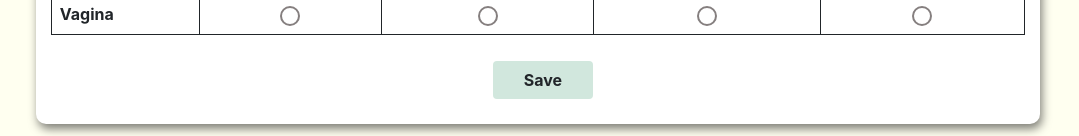
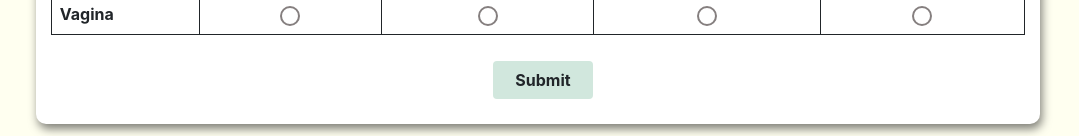
Before and after one commit to Yuzhiping00/PFIQ-7-Survey-Demo, a React (Create React App) app: page / in a window 1280 px wide. Shown: the part 1954-2090 px from the top of the page, without its empty margins (102-1181 px from the left). Built offline with nearby package versions, Linux system fonts and the light colour scheme.

Commit message:
#40: added antoher state to control submit button enabled or disabled. If we want to disable button after submit the form, we uncomment line 130

```diff
--- a/src/App.js
+++ b/src/App.js
@@ -14,6 +14,7 @@ class App extends Component {
       firstName:"",
       lastName:"",
       progress:0,
+      disableSubmit: false
     };
   }
 
@@ -126,6 +127,8 @@ class App extends Component {
       sumScores = (subScore_bladder + subScore_bowel + subScore_vagina).toFixed(2);
       this.setState({totalScore: sumScores});
       alert("Hi, "+ this.state.firstName+" "+ this.state.lastName+ ", your total score is: "+ sumScores);
+     // this.setState({disableSubmit: true});
+
       console.log("Total Score is: "+ sumScores);
     }else{ // if a patient forgot to fill any raido buttons
       alert("Hi, "+ this.state.firstName+" "+ this.state.lastName+ ", please answer every question in this survey before submit it!");
@@ -1142,8 +1145,8 @@ class App extends Component {
 
                 {/* save button here */}
               <div className="form-group" style={{textAlign:'center', marginBottom:'10px', marginLeft:'10px'}}>
-                <button className="btn" style={{width:'100px', marginTop:'10px',backgroundColor:'#d1e7dd'}} type="submit">
-                 <strong>Save</strong>
+                <button className="btn" disabled= {this.state.disableSubmit} style={{width:'100px', marginTop:'10px',backgroundColor:'#d1e7dd'}} type="submit">
+                 <strong>Submit</strong>
                 </button>
 
               </div>
```
